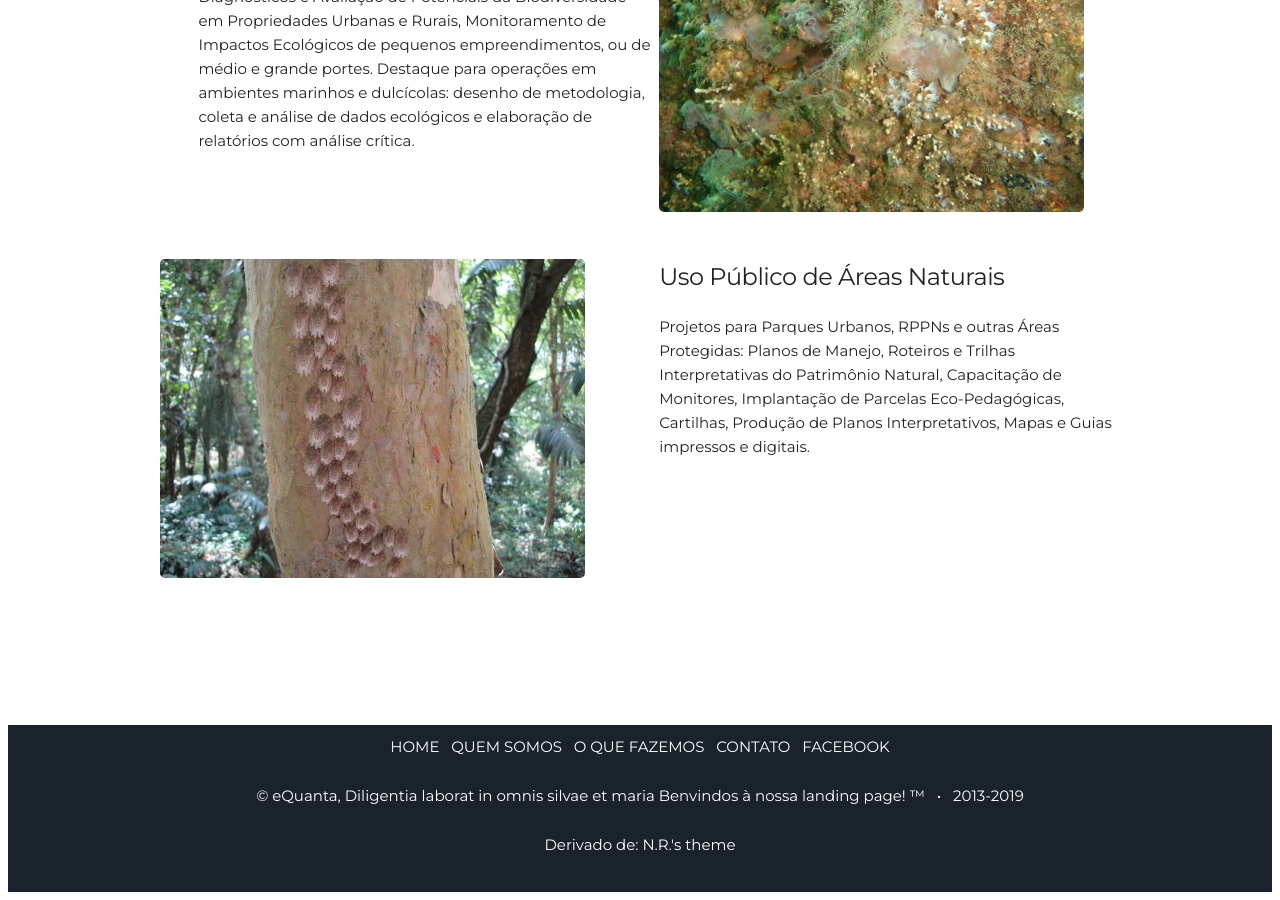
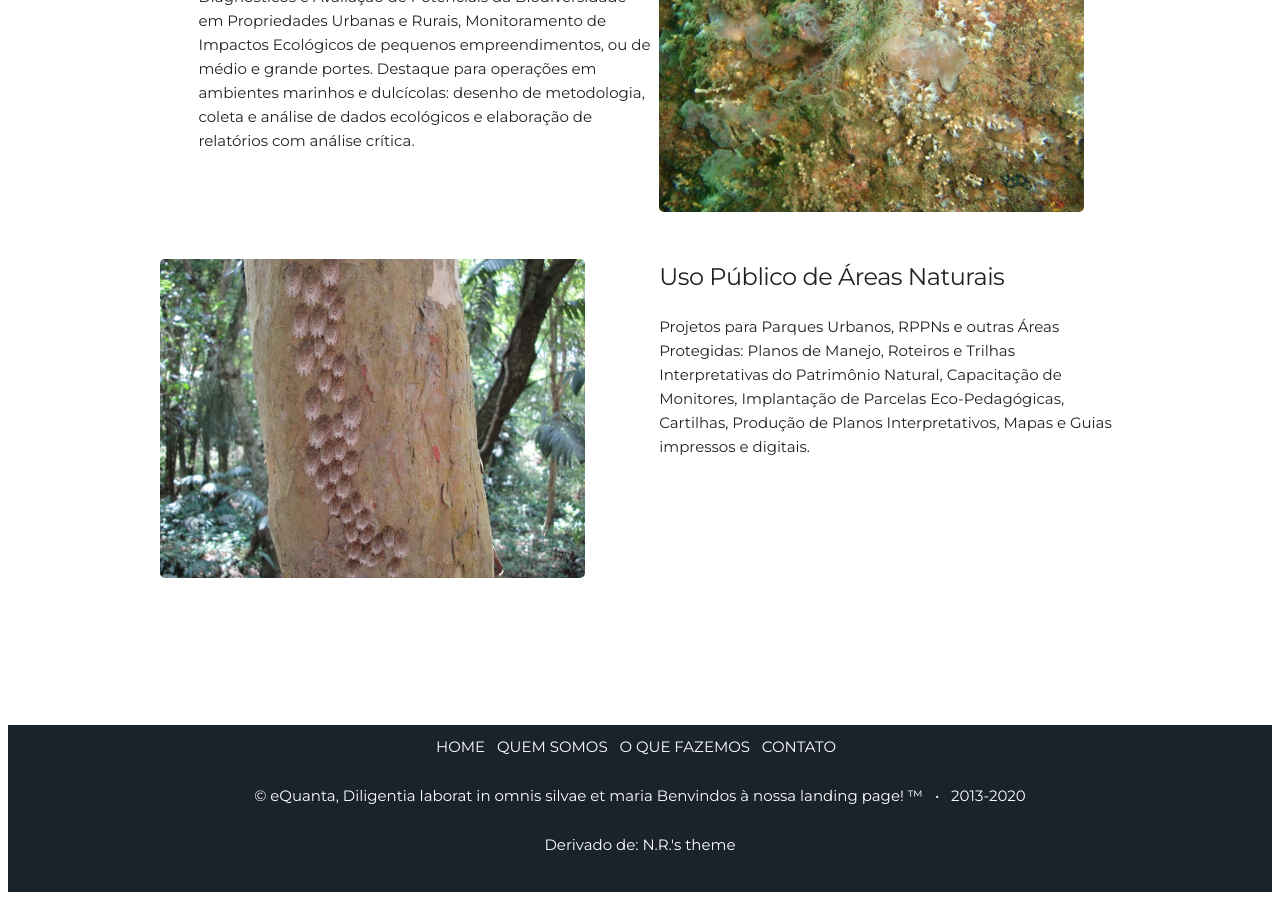
Before and after one commit to leroy1977/eQ1, a Jekyll site: the page built from index.html, in a window 1280 px wide and 900 px high, scrolled down 2442 px. Built offline with Jekyll 4.4.1, drawn with Linux system fonts in a browser that asks for light colours.

Commit message:
Update footer.html

```diff
--- a/_includes/footer.html
+++ b/_includes/footer.html
@@ -8,10 +8,10 @@
                 &nbsp;
                 <td align="center"><a href="mailto:{{site.email}}"><font color="#ffffff">CONTATO</font></a></td>
                 &nbsp;
-                <td align="center"><a href="https://www.facebook.com/eQuanta.env{{site.facebook_username}}"><font color="#ffffff">FACEBOOK</font></a></td>
+                <!--<td align="center"><a href="https://www.facebook.com/eQuanta.env{{site.facebook_username}}"><font color="#ffffff">FACEBOOK</font></a></td> -->
                 </tr> </p>
 
-    <p>&copy; {{site.username}}, {{site.description}} &trade; &nbsp; &bull; &nbsp; 2013-2019</p>
+    <p>&copy; {{site.username}}, {{site.description}} &trade; &nbsp; &bull; &nbsp; 2013-2020</p>
     <!--<p> {% include fb-like.html %} </p> -->
     <p>Derivado de:  N.R.'s theme</p>
 
```
